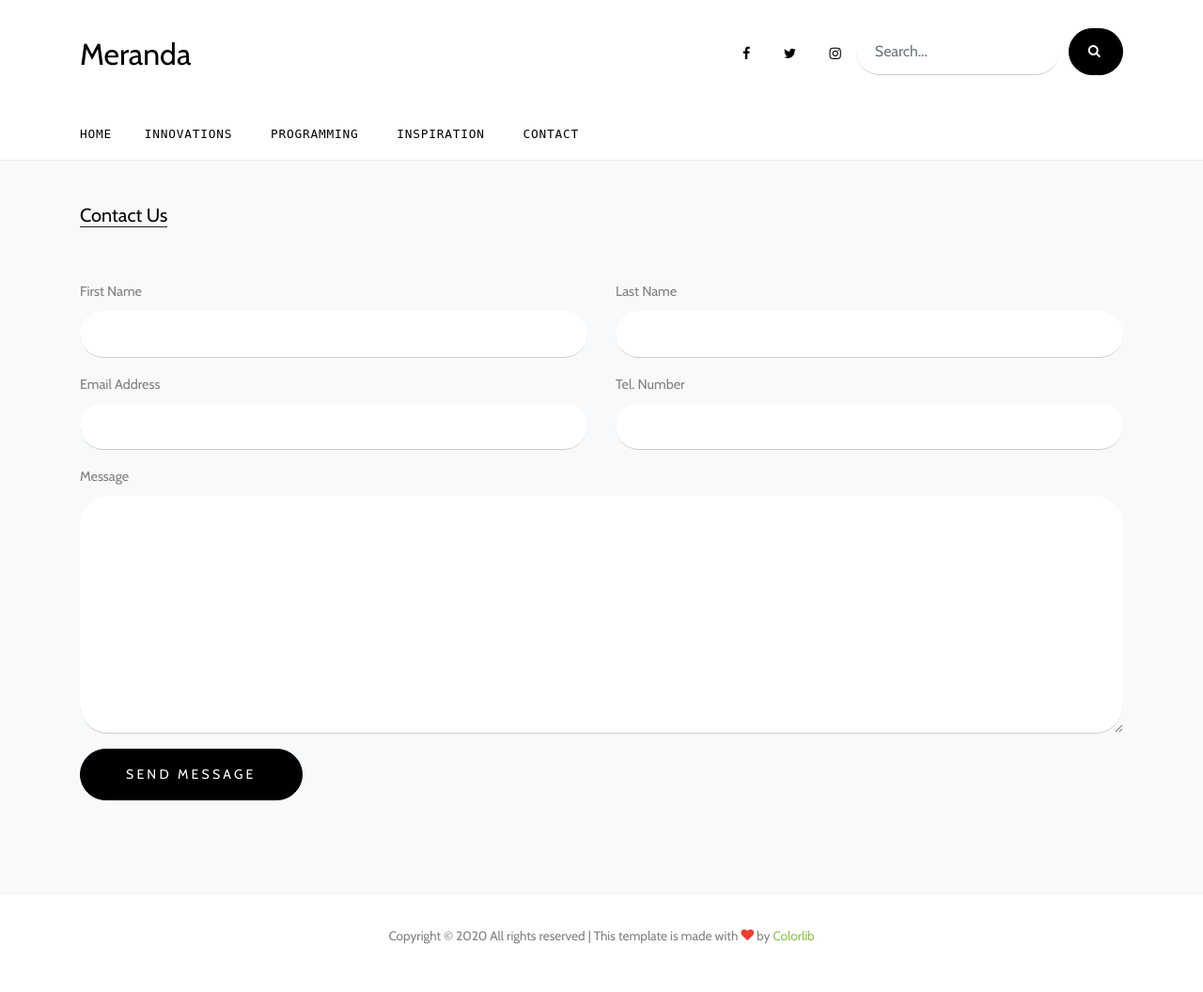
After one commit to kaybrian/DjangoBlogsite, a Django app: page /contact/ in a window 1280 px wide. The commit adds this page. Shown: the whole page at 94% size. Run offline with Django 3.2, Linux system fonts and the light colour scheme; some libraries are stand-ins or nearby versions; some web fonts are replaced.

Commit message:
working on the contact page

```diff
--- a/blog/urls.py
+++ b/blog/urls.py
@@ -6,6 +6,7 @@ from django.conf.urls.static import static
 app_name = 'personalblog'
 urlpatterns = [
     path('',views.index,name='index'),
+    path('contact/',views.ContactMe,name='contact'),
     path("innovations/",views.inovate,name='innovations'),
     path("programming/",views.programming,name='programming'),
     path('inspiration/',views.inspirations,name='inspiration'),
--- a/blog/views.py
+++ b/blog/views.py
@@ -86,3 +86,7 @@ def inspirations(request):
         tag='inspiration').order_by('-date_Created')[:9]
     context = {'inspiration': inspiration}
     return render(request, 'blog/inspiration.html', context)
+
+def ContactMe(request):
+    context = {}
+    return render(request,'blog/contact.html',context)
--- a/templates/blog/base.html
+++ b/templates/blog/base.html
@@ -108,7 +108,7 @@
                                         <a href="{% url 'personalblog:inspiration' %}" class="nav-link text-left">Inspiration</a>
                                     </li>
 
-                                    <li><a href="#" class="nav-link text-left">Contact</a></li>
+                                    <li><a href="{% url 'personalblog:contact' %}" class="nav-link text-left">Contact</a></li>
                                 </ul>
                             </nav>
 
--- /dev/null
+++ b/templates/blog/contact.html
@@ -0,0 +1,59 @@
+<!DOCTYPE html>
+{% extends "blog/base.html" %}
+{% load static %}
+
+
+{% block main-content %}
+<div class="site-section bg-light">
+    <div class="container">
+        <div class="row">
+
+            <div class="col-lg-12">
+                <div class="section-title mb-5">
+                    <h2>Contact Us</h2>
+                </div>
+                <form method="post">
+
+                    <div class="row">
+                        <div class="col-md-6 form-group">
+                            <label for="fname">First Name</label>
+                            <input type="text" id="fname" class="form-control form-control-lg">
+                        </div>
+                        <div class="col-md-6 form-group">
+                            <label for="lname">Last Name</label>
+                            <input type="text" id="lname" class="form-control form-control-lg">
+                        </div>
+                    </div>
+                    <div class="row">
+                        <div class="col-md-6 form-group">
+                            <label for="eaddress">Email Address</label>
+                            <input type="text" id="eaddress" class="form-control form-control-lg">
+                        </div>
+                        <div class="col-md-6 form-group">
+                            <label for="tel">Tel. Number</label>
+                            <input type="text" id="tel" class="form-control form-control-lg">
+                        </div>
+                    </div>
+                    <div class="row">
+                        <div class="col-md-12 form-group">
+                            <label for="message">Message</label>
+                            <textarea name="" id="message" cols="30" rows="10" class="form-control"></textarea>
+                        </div>
+                    </div>
+
+                    <div class="row">
+                        <div class="col-12">
+                            <input type="submit" value="Send Message" class="btn btn-primary py-3 px-5">
+                        </div>
+                    </div>
+
+                </form>
+            </div>
+
+        </div>
+
+
+    </div>
+</div>
+
+{% endblock main-content %}
```
